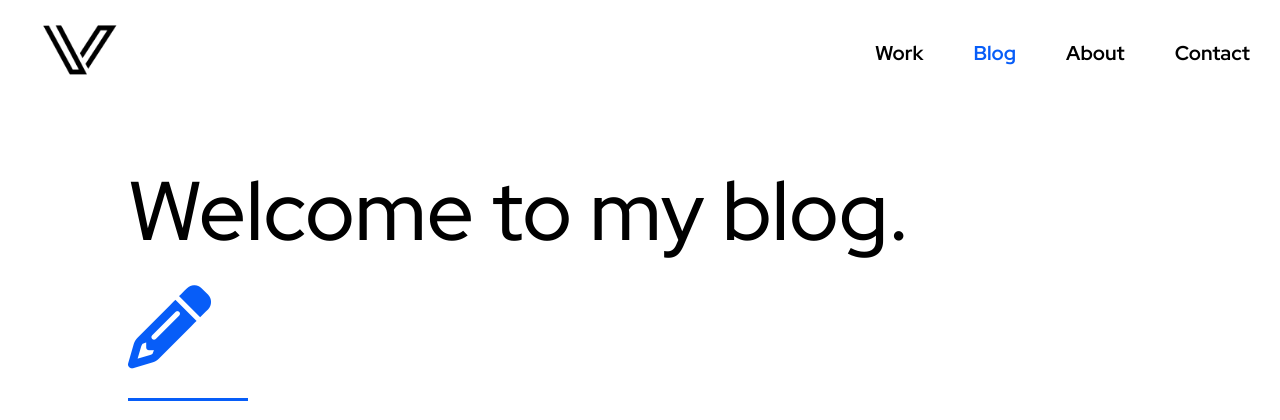
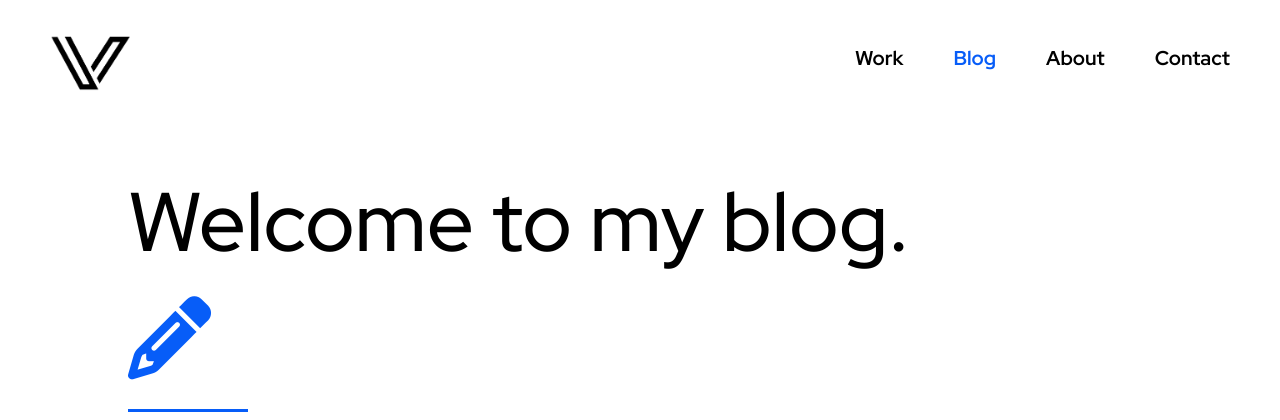
Before and after one commit to vinnie4k/vin-bui-portfolio, a PHP site: template pages/blog.php in a window 1280 px wide. Shown: the top 420 px of the page. Run offline with PHP 8.4, Linux system fonts and the light colour scheme; the template is opened without the code that fills it, so the values that code supplies are empty; some libraries are stand-ins or nearby versions.

Commit message:
UI Changes

```diff
--- a/pages/index.php
+++ b/pages/index.php
@@ -17,6 +17,7 @@ $footerFade = "fademe-footer";
   <meta name="viewport" content="width=device-width,initial-scale=1.0">
 
   <!-- link and scripts -->
+  <!-- <link rel="stylesheet" href="/public/styles/style.css"> -->
   <link rel="stylesheet" href="https://storage.googleapis.com/portfolio-377906.appspot.com/public/styles/style.css">
   <link rel="preconnect" href="https://fonts.googleapis.com">
   <link rel="preconnect" href="https://fonts.gstatic.com" crossorigin>
--- a/pages/scribbly.php
+++ b/pages/scribbly.php
@@ -17,8 +17,8 @@ $footerFade = "fademe-footer";
   <meta name="viewport" content="width=device-width,initial-scale=1.0">
 
   <!-- link and scripts -->
-  <!-- <link rel="stylesheet" href="/public/styles/style.css"> -->
-  <link rel="stylesheet" href="https://storage.googleapis.com/portfolio-377906.appspot.com/public/styles/style.css">
+  <link rel="stylesheet" href="/public/styles/style.css">
+  <!-- <link rel="stylesheet" href="https://storage.googleapis.com/portfolio-377906.appspot.com/public/styles/style.css"> -->
   <link rel="preconnect" href="https://fonts.googleapis.com">
   <link rel="preconnect" href="https://fonts.gstatic.com" crossorigin>
   <link href="https://fonts.googleapis.com/css2?family=Red+Hat+Display:wght@300;500;700&display=swap" rel="stylesheet">
--- a/public/styles/style.css
+++ b/public/styles/style.css
@@ -13,7 +13,7 @@ body {
 
 /* header */
 .logo {
-  width: 100px;
+  width: 80px;
   transition: 0.3s ease;
 }
 
@@ -26,7 +26,8 @@ body {
   display: flex;
   justify-content: space-between;
   align-items: center;
-  padding: 0 30px;
+  /* background-color: green; */
+  padding: 20px 30px;
 }
 
 .nav-list {
@@ -864,6 +865,14 @@ html {
 /* desktop version */
 @media(min-width: 750px) {
 
+  .navbar {
+    padding: 20px 50px;
+  }
+
+  .logo {
+    margin-top: 15px;
+  }
+
   .page-heading h1,
   .fa-plane,
   .fa-child-reaching,
```
Also changed, not shown: public/images/logo.png, 2 other files.
